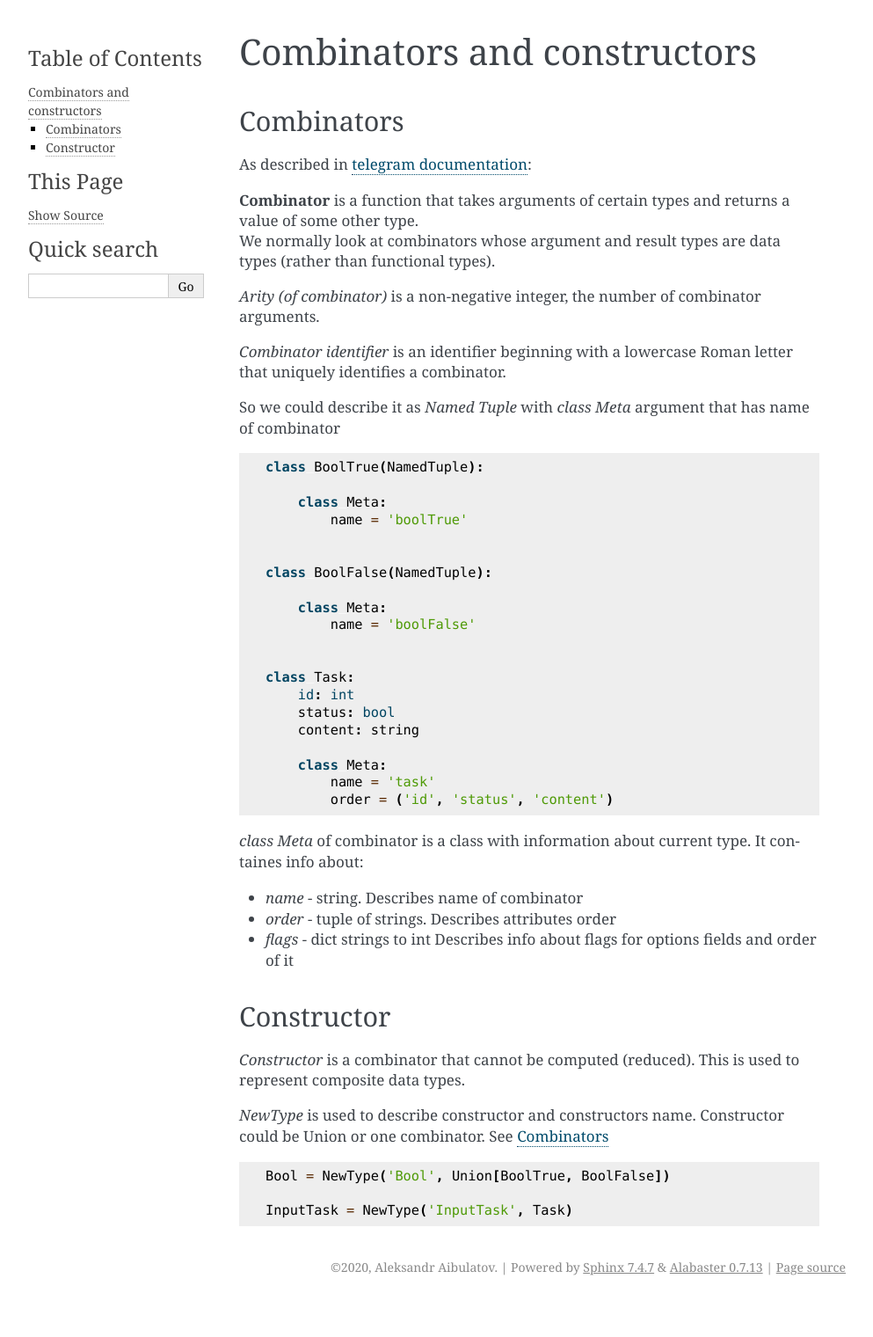
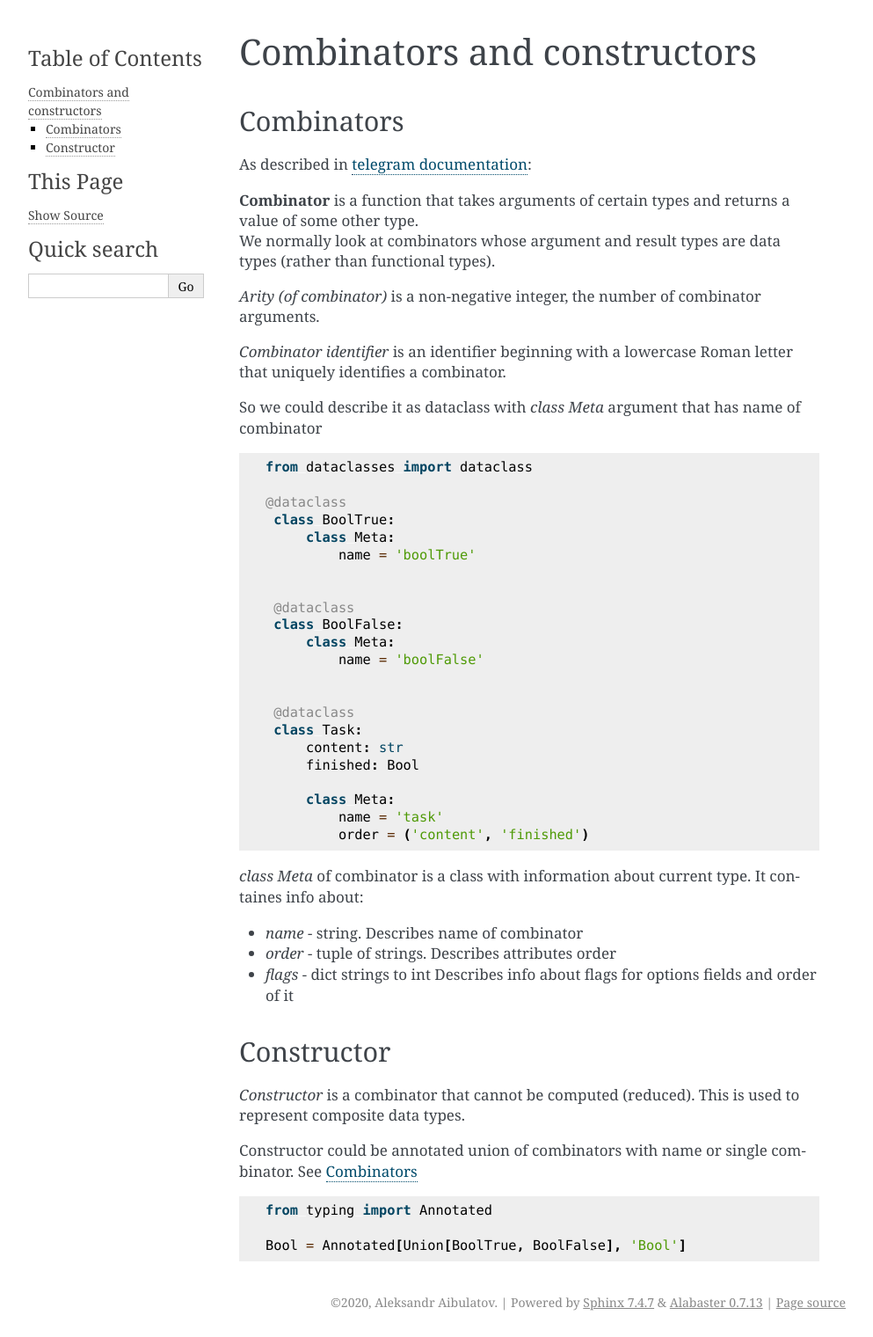
Before and after one commit to Zapix/mtpylon, a Sphinx documentation site: the page built from docs/source/1-combinators-and-constructors.rst, in a window 1280 px wide. Shown: the whole page at 88% size, without its empty margins (148-1141 px from the left). Built offline with Sphinx 7.4.7, drawn with Linux system fonts in a browser that asks for light colours; before the commit the page ends 1480 px from its top, so only the background shows below that.

Commit message:
Update documentation

```diff
--- a/docs/source/1-combinators-and-constructors.rst
+++ b/docs/source/1-combinators-and-constructors.rst
@@ -15,31 +15,32 @@ As described in `telegram documentation <https://core.telegram.org/mtproto/seria
 
 | *Combinator identifier* is an identifier beginning with a lowercase Roman letter that uniquely identifies a combinator.
 
-So we could describe it as `Named Tuple` with `class Meta` argument that has name of combinator
+So we could describe it as dataclass with `class Meta` argument that has name of combinator
 
 .. code-block:: python
 
-   class BoolTrue(NamedTuple):
+   from dataclasses import dataclass
 
-       class Meta:
-           name = 'boolTrue'
+   @dataclass
+    class BoolTrue:
+        class Meta:
+            name = 'boolTrue'
 
 
-   class BoolFalse(NamedTuple):
-
-       class Meta:
-           name = 'boolFalse'
+    @dataclass
+    class BoolFalse:
+        class Meta:
+            name = 'boolFalse'
 
 
-   class Task:
-       id: int
-       status: bool
-       content: string
+    @dataclass
+    class Task:
+        content: str
+        finished: Bool
 
-       class Meta:
-           name = 'task'
-           order = ('id', 'status', 'content')
-
+        class Meta:
+            name = 'task'
+            order = ('content', 'finished')
 
 `class Meta` of combinator is a class with information about current type. It containes info about:
 
@@ -55,11 +56,11 @@ Constructor
 
 | *Constructor* is a combinator that cannot be computed (reduced). This is used to represent composite data types.
 
-`NewType` is used to describe constructor and constructors name. Constructor could be Union or one combinator. See :ref:`mtpylon_combinators`
+Constructor could be annotated union of combinators with name  or single combinator. See :ref:`mtpylon_combinators`
 
 
 .. code-block:: python
 
-  Bool = NewType('Bool', Union[BoolTrue, BoolFalse])
+  from typing import Annotated
 
-  InputTask = NewType('InputTask', Task)
+  Bool = Annotated[Union[BoolTrue, BoolFalse], 'Bool']
```
